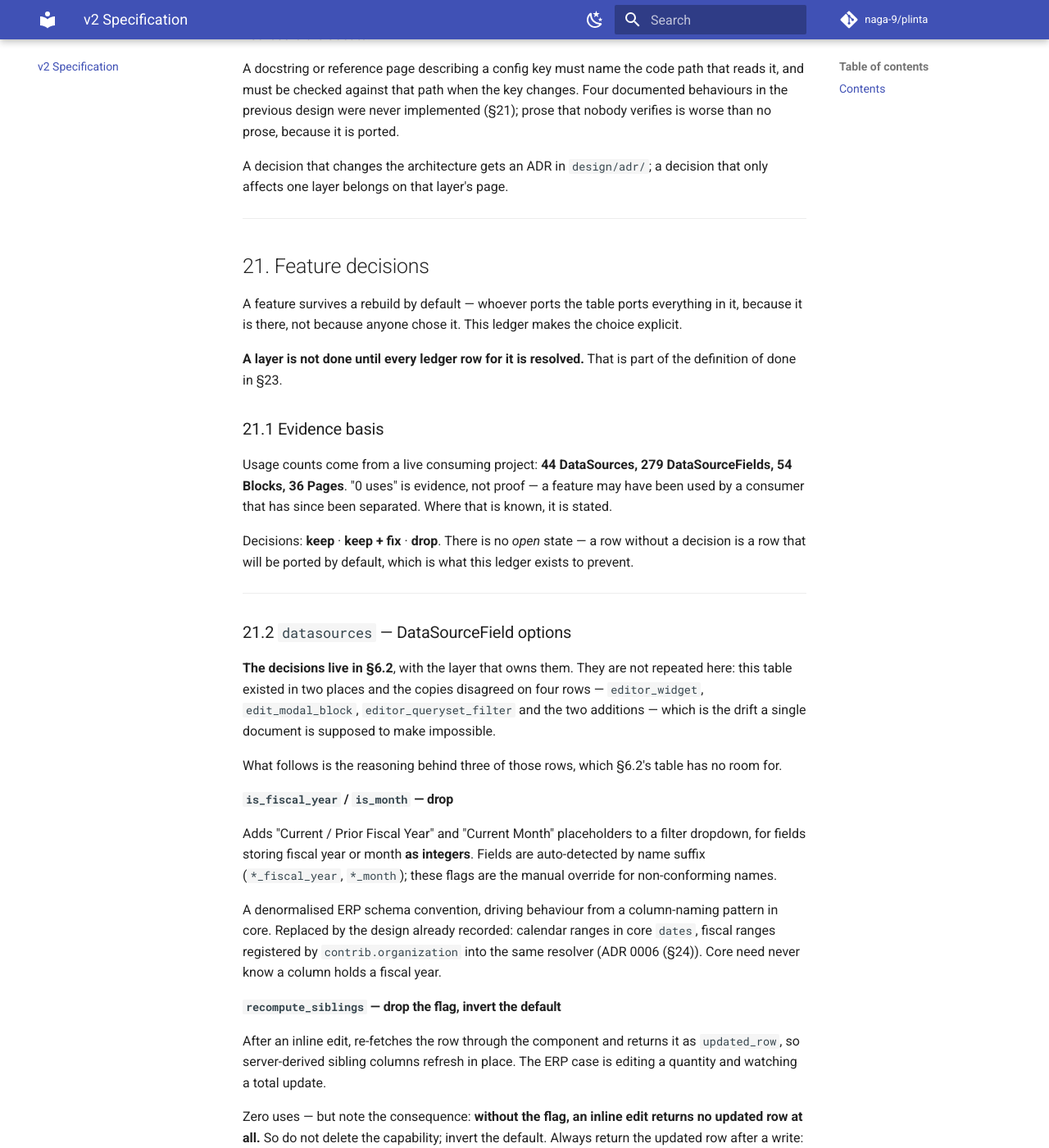
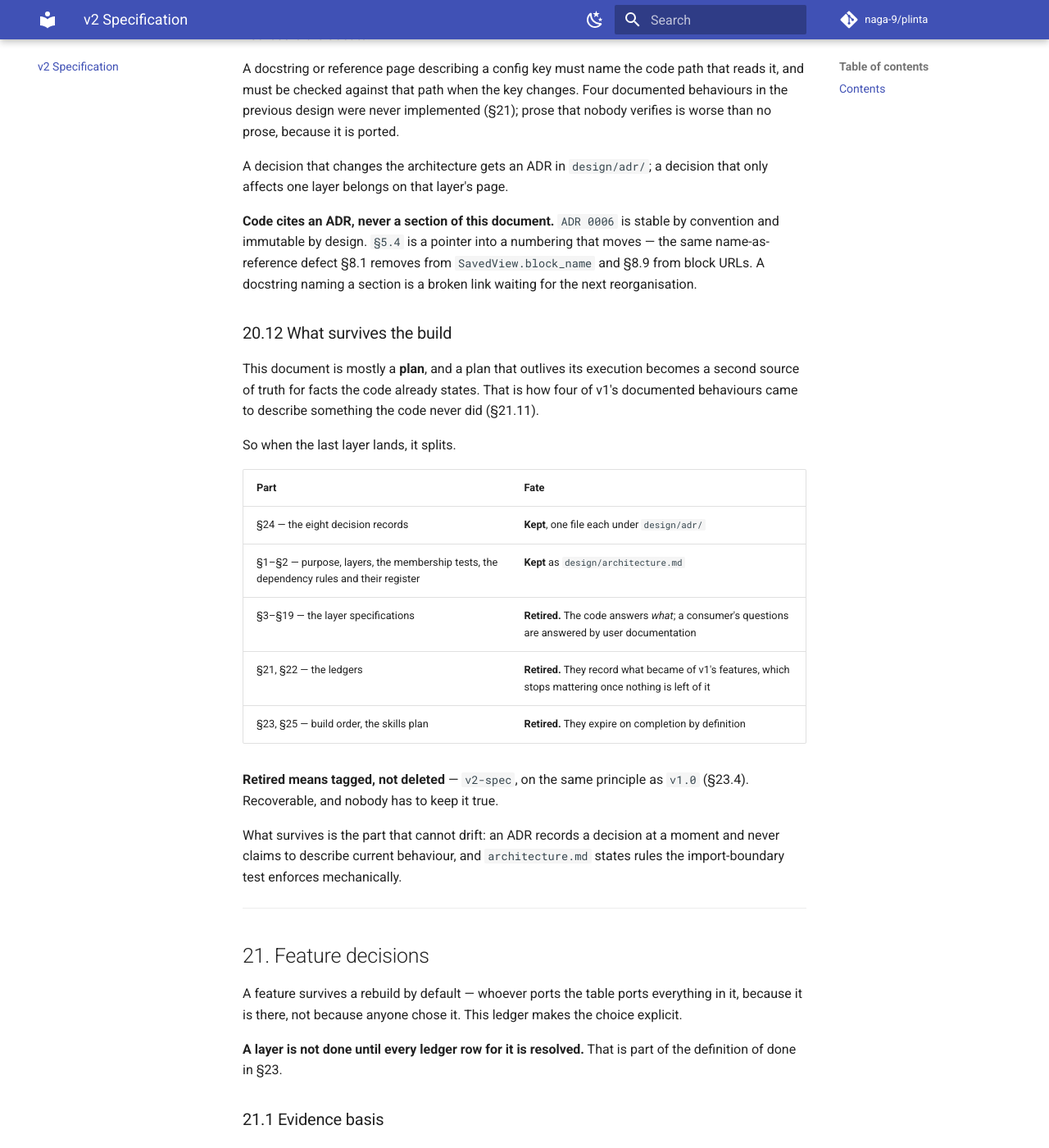
Before and after one commit to naga-9/plinta, an MkDocs documentation site: the page built from docs/design/SPEC.md, in a window 1280 px wide and 1400 px high, scrolled down 110326 px. Shown: the whole window at 82% size. Built offline with MkDocs 1.6.1 and Material for MkDocs 9.7.7, drawn with Linux system fonts in a browser that asks for light colours; comment, search, counter and statistics services are not loaded; some of the changed text lies outside the part shown.

Commit message:
Decide what the specification becomes when the build ends
It is mostly a plan, and a plan that outlives its execution is a second
source of truth for facts the code already states. Five consistency
passes on it this week found decisions restated in two places that had
drifted apart — before any code was written against it.

So it splits when the last layer lands. The eight decision records and a
short architecture.md survive: an ADR describes a decision at a moment
and never claims to describe current behaviour, and the architecture
rules are enforced by the boundary test rather than by prose. The layer
specifications, the ledgers and the build order retire to a `v2-spec`
tag, on the same principle as v1.0.

With it, the rule that applies from now: code cites an ADR, never a
section number. Section numbering moves — it was renumbered twice this
week — which makes `SPEC §5.4` in a docstring the same name-as-reference
defect the design removes from SavedView.block_name and block URLs.
Drops the two such pointers already in the boundary test.

Co-Authored-By: Claude Opus 5 (1M context) <noreply@anthropic.com>
Claude-Session: https://claude.ai/code/session_01RND2PW1dcZdMQFATcnHZ1y

```diff
--- a/docs/design/SPEC.md
+++ b/docs/design/SPEC.md
@@ -3153,6 +3153,26 @@ State the decision. Where a decision has a non-obvious consequence, state the co
 A docstring or reference page describing a config key must name the code path that reads it, and must be checked against that path when the key changes. Four documented behaviours in the previous design were never implemented (§21); prose that nobody verifies is worse than no prose, because it is ported.
 
 A decision that changes the architecture gets an ADR in `design/adr/`; a decision that only affects one layer belongs on that layer's page.
+
+**Code cites an ADR, never a section of this document.** `ADR 0006` is stable by convention and immutable by design. `§5.4` is a pointer into a numbering that moves — the same name-as-reference defect §8.1 removes from `SavedView.block_name` and §8.9 from block URLs. A docstring naming a section is a broken link waiting for the next reorganisation.
+
+### 20.12 What survives the build
+
+This document is mostly a **plan**, and a plan that outlives its execution becomes a second source of truth for facts the code already states. That is how four of v1's documented behaviours came to describe something the code never did (§21.11).
+
+So when the last layer lands, it splits.
+
+| Part | Fate |
+|---|---|
+| §24 — the eight decision records | **Kept**, one file each under `design/adr/` |
+| §1–§2 — purpose, layers, the membership tests, the dependency rules and their register | **Kept** as `design/architecture.md` |
+| §3–§19 — the layer specifications | **Retired.** The code answers *what*; a consumer's questions are answered by user documentation |
+| §21, §22 — the ledgers | **Retired.** They record what became of v1's features, which stops mattering once nothing is left of it |
+| §23, §25 — build order, the skills plan | **Retired.** They expire on completion by definition |
+
+**Retired means tagged, not deleted** — `v2-spec`, on the same principle as `v1.0` (§23.4). Recoverable, and nobody has to keep it true.
+
+What survives is the part that cannot drift: an ADR records a decision at a moment and never claims to describe current behaviour, and `architecture.md` states rules the import-boundary test enforces mechanically.
 
 ---
 
@@ -3438,6 +3458,8 @@ Layer 1 is §3, layer 2 is §4, and so on — §1 is scope and architecture.
 
 Suggested first: `audit`. It is the strictest test of the event bus. If audit works as a pure listener, the vocabulary is right; if it needs a pipeline hook, stop and fix layer 7 before building anything else on it.
 
+**The last step is this document.** When the final package lands, tag `v2-spec` and split it as §20.12 says: the ADRs and `architecture.md` stay, the rest retires.
+
 ### 23.2 Definition of done, per layer
 
 1. Imports only from layers below. Verified by `tests/test_import_boundary.py`, which is written at layer 1 and runs from then on.
```
Also changed, not shown: 1 other file.
